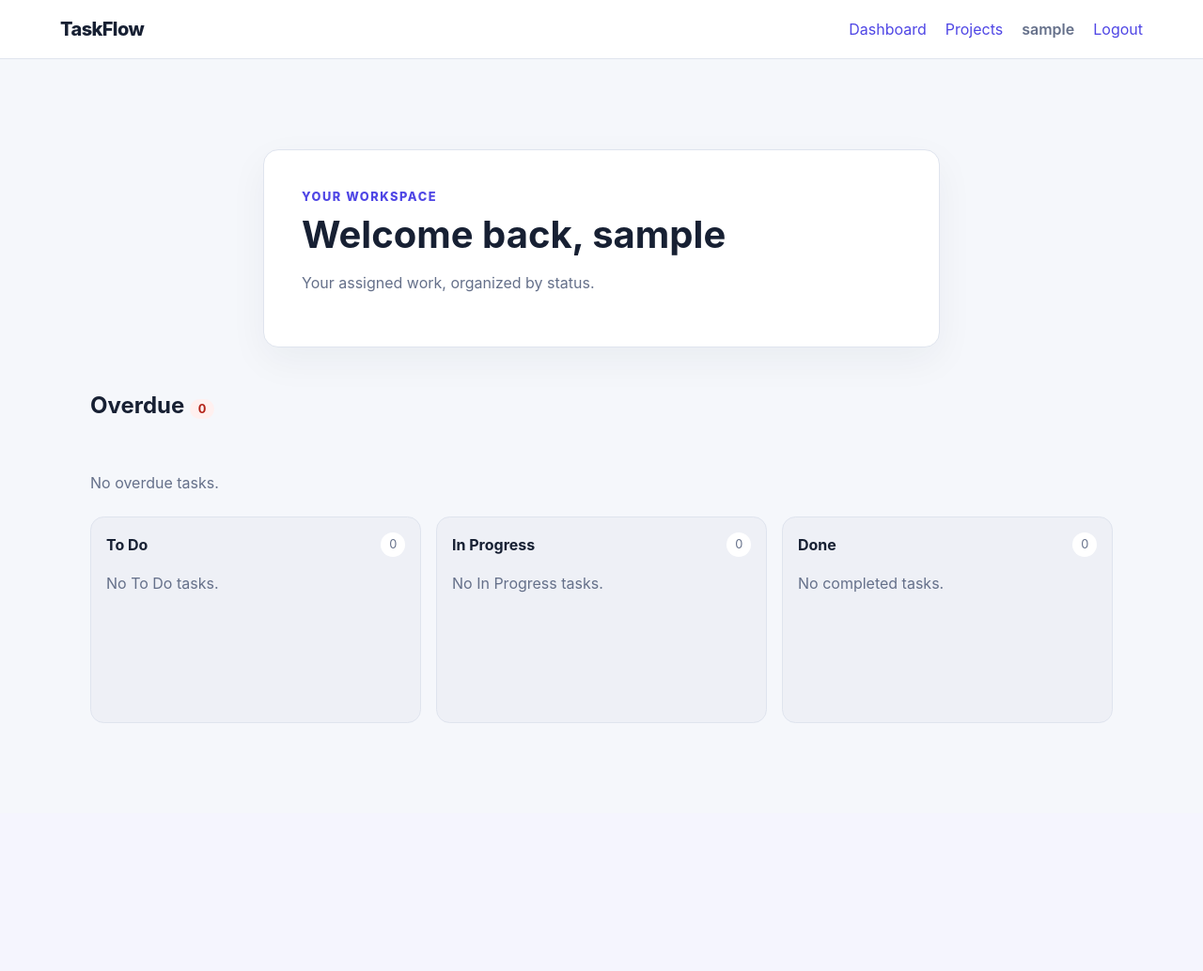
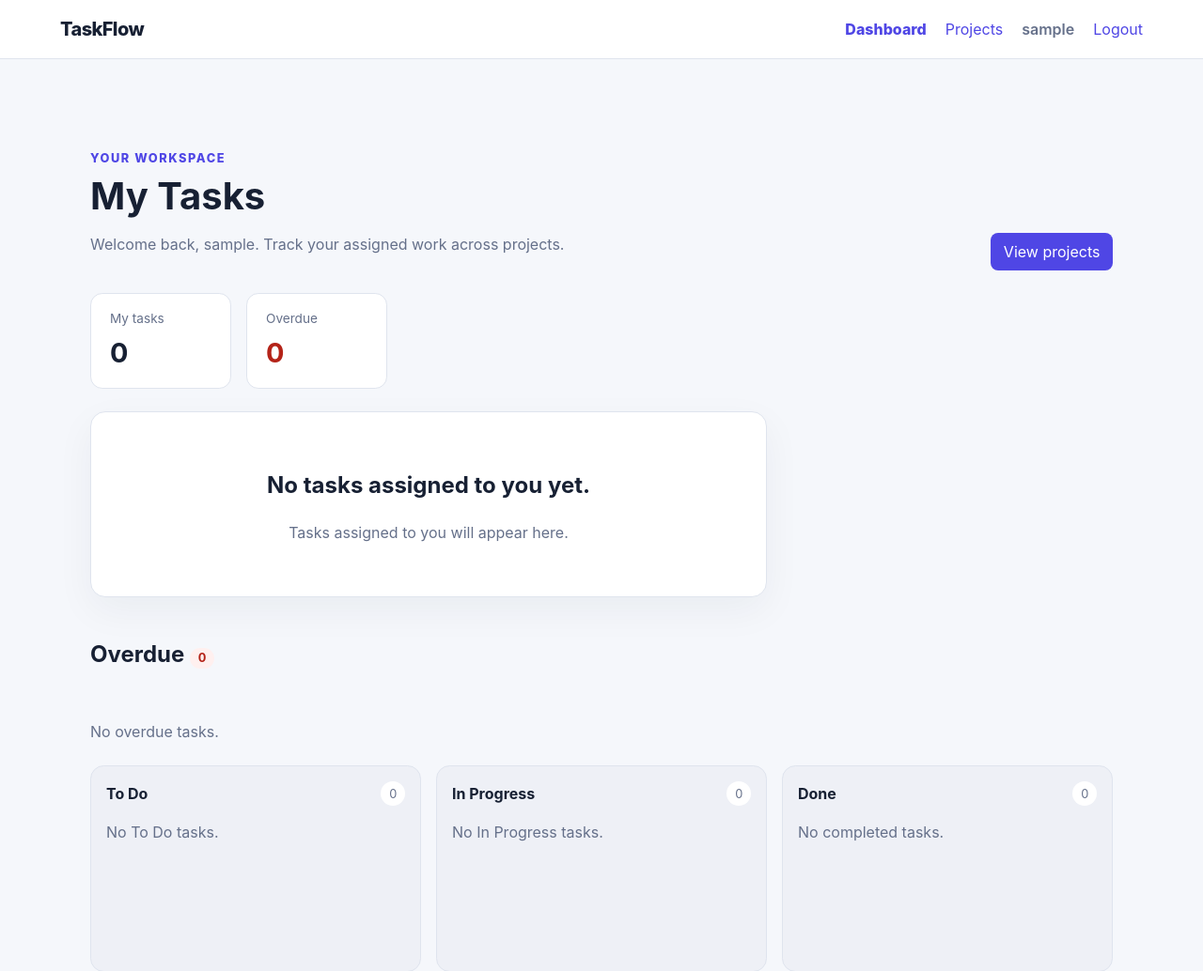
Before and after one commit to Bhavish-Makkar/Task-Manager, a Django app: page /dashboard/ in a window 1280 px wide. Shown: the top 1034 px of the page at 94% size. Before the commit the page ends 770 px from the top, so only its background shows below. Run offline with Django 5.2, Linux system fonts and the light colour scheme; the visitor is signed in with stand-in values (Sample User, id 1); data comes from the database, SQL or seed files in the repository; data that the repository does not hold is empty.

Commit message:
add UI refinements for the dashboard

```diff
--- a/accounts/templates/accounts/dashboard.html
+++ b/accounts/templates/accounts/dashboard.html
@@ -1,7 +1,9 @@
 {% extends "base.html" %}
 {% block title %}Dashboard · TaskFlow{% endblock %}
 {% block content %}
-<section class="dashboard-card"><div class="eyebrow">Your workspace</div><h1>Welcome back, {{ user.username }}</h1><p class="helper">Your assigned work, organized by status.</p></section>
+<section class="dashboard-header"><div><div class="eyebrow">Your workspace</div><h1>My Tasks</h1><p class="helper">Welcome back, {{ user.username }}. Track your assigned work across projects.</p></div><a class="nav-register" href="{% url 'project_list' %}">View projects</a></section>
+<section class="stats-row"><div class="stat-card"><span>My tasks</span><strong>{{ tasks|length }}</strong></div><div class="stat-card stat-danger"><span>Overdue</span><strong>{{ overdue_tasks|length }}</strong></div></section>
+{% if not tasks %}<section class="dashboard-card empty-dashboard"><h2>No tasks assigned to you yet.</h2><p class="helper">Tasks assigned to you will appear here.</p></section>{% endif %}
 <section class="overdue-section"><div class="section-heading"><h2>Overdue <span class="overdue-count">{{ overdue_tasks|length }}</span></h2></div>{% if overdue_tasks %}{% for task in overdue_tasks %}<a class="dashboard-task overdue-task" href="{% url 'task_detail' task.project.pk task.pk %}"><strong>{{ task.title }}</strong><small>{{ task.project.name }} · Due {{ task.due_date|date:"d M Y" }}</small><b>OVERDUE</b></a>{% endfor %}{% else %}<p class="helper">No overdue tasks.</p>{% endif %}</section>
 <section class="dashboard-board">
 <div class="task-column"><div class="column-heading"><h2>To Do</h2><span>{{ todo_tasks|length }}</span></div>{% for task in todo_tasks %}<a class="dashboard-task" href="{% url 'task_detail' task.project.pk task.pk %}"><strong>{{ task.title }}</strong><small>{{ task.project.name }}</small><small>{{ task.get_priority_display }} · Due {{ task.due_date|date:"d M Y" }}</small></a>{% empty %}<p class="helper">No To Do tasks.</p>{% endfor %}</div>
--- a/static/css/main.css
+++ b/static/css/main.css
@@ -18,6 +18,7 @@ a:hover { text-decoration: underline; }
 .brand { color: var(--ink); font-size: 1.25rem; font-weight: 800; letter-spacing: -.03em; }
 .nav-links { align-items: center; display: flex; gap: 1.25rem; }
 .nav-links form { margin: 0; }
+.active-link { font-weight: 800; }
 .user-name { color: var(--muted); font-weight: 600; }
 .nav-logout { background: none; border: 0; color: var(--accent); cursor: pointer; font: inherit; padding: 0; }
 .nav-register { background: var(--accent); border-radius: .5rem; color: #fff; padding: .5rem .85rem; }
@@ -26,6 +27,13 @@ a:hover { text-decoration: underline; }
 .auth-card, .dashboard-card { background: var(--surface); border: 1px solid var(--line); border-radius: 1rem; box-shadow: 0 14px 40px #1720330d; margin: auto; max-width: 440px; padding: clamp(1.5rem, 5vw, 2.5rem); }
 .dashboard-card { max-width: 720px; }
 .dashboard-board { display: grid; gap: 1rem; grid-template-columns: repeat(3, 1fr); margin-top: 1.5rem; }
+.dashboard-header { align-items: flex-end; display: flex; justify-content: space-between; }
+.stats-row { display: flex; gap: 1rem; margin: 1.5rem 0; }
+.stat-card { background: var(--surface); border: 1px solid var(--line); border-radius: .8rem; display: grid; gap: .25rem; min-width: 150px; padding: 1rem 1.25rem; }
+.stat-card span { color: var(--muted); font-size: .85rem; }
+.stat-card strong { font-size: 1.8rem; }
+.stat-danger strong { color: var(--danger); }
+.empty-dashboard { margin: 1.5rem 0; text-align: center; }
 .overdue-section { margin: 1.5rem auto; max-width: 1120px; }
 .overdue-count { background: #fff0ef; border-radius: 999px; color: var(--danger); font-size: .8rem; padding: .2rem .55rem; }
 .overdue-task { display: inline-grid; margin-right: .75rem; min-width: 220px; }
@@ -38,6 +46,7 @@ a:hover { text-decoration: underline; }
 .dashboard-task:hover { border-color: var(--accent); text-decoration: none; }
 .dashboard-task small { color: var(--muted); }
 @media (max-width: 760px) { .dashboard-board { grid-template-columns: 1fr; } }
+@media (max-width: 560px) { .dashboard-header { align-items: flex-start; flex-direction: column; gap: 1rem; } .stats-row { width: 100%; } .stat-card { flex: 1; min-width: 0; } }
 .eyebrow { color: var(--accent); font-size: .8rem; font-weight: 800; letter-spacing: .12em; text-transform: uppercase; }
 h1 { font-size: clamp(1.8rem, 5vw, 2.5rem); line-height: 1.15; margin: .5rem 0; }
 .helper, .form-footer { color: var(--muted); }
--- a/templates/base.html
+++ b/templates/base.html
@@ -13,7 +13,7 @@
         <a class="brand" href="{% if user.is_authenticated %}{% url 'dashboard' %}{% else %}{% url 'login' %}{% endif %}">TaskFlow</a>
         <nav class="nav-links" aria-label="Main navigation">
             {% if user.is_authenticated %}
-                <a href="{% url 'dashboard' %}">Dashboard</a>
+                <a class="{% if request.resolver_match.url_name == 'dashboard' %}active-link{% endif %}" href="{% url 'dashboard' %}">Dashboard</a>
                 <a href="{% url 'project_list' %}">Projects</a>
                 <span class="user-name">{{ user.username }}</span>
                 <form method="post" action="{% url 'logout' %}">
```
